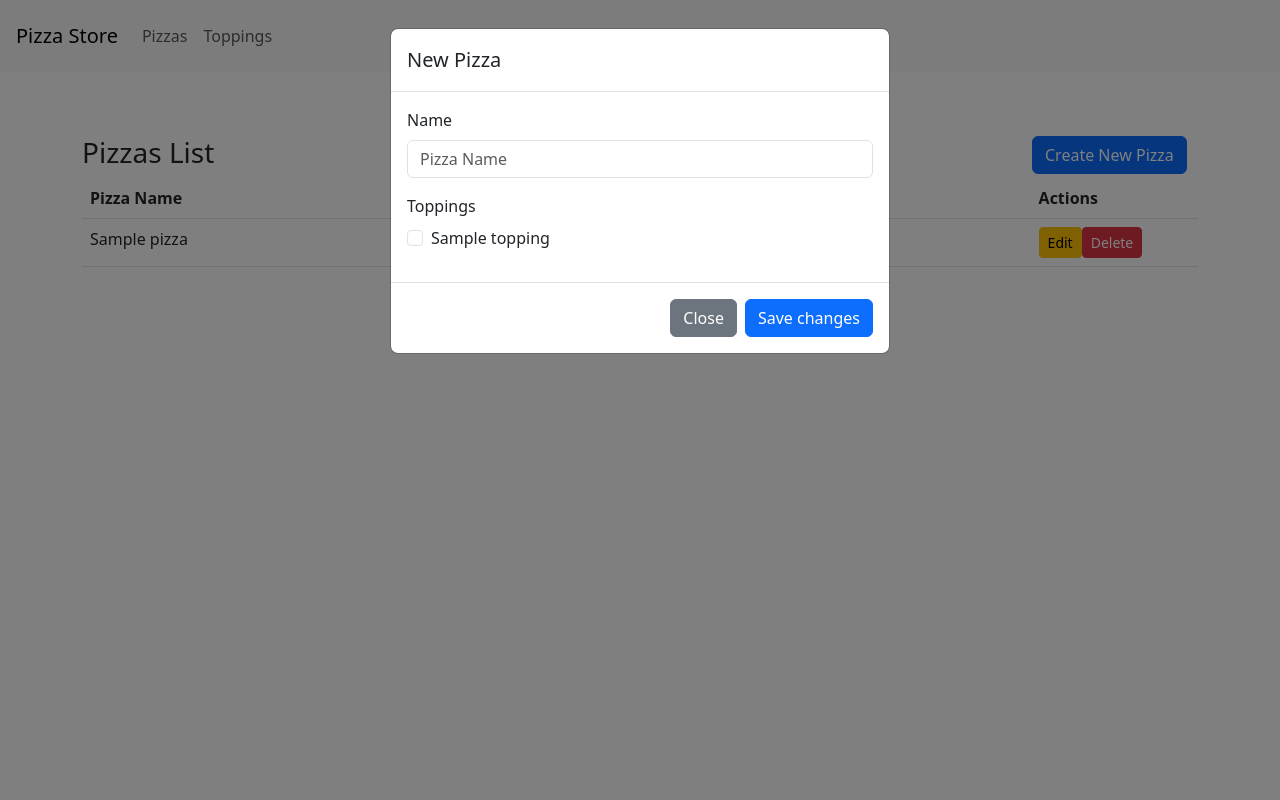
After one commit to aautrand/strongmind-app, a Flask app: page /pizzas in a window 1280 px wide, after a click on "Create New Pizza". The commit adds this page. Run offline with Flask 3, Linux system fonts and the light colour scheme; tables that the repository leaves empty hold one stand-in row (values such as "Sample post"); some libraries are stand-ins or nearby versions.

Commit message:
Adding implementation for pizza views

```diff
--- a/src/__init__.py
+++ b/src/__init__.py
@@ -1,7 +1,7 @@
 from flask import Flask, render_template
 
 from config import Config
-from src.controllers.api import pizza_api, toppings_api
+from src.controllers import pizza_api, toppings_api, pizza_views
 from src.extensions import db
 
 
@@ -14,6 +14,7 @@ def create_app(config_class=Config):
     # Register blueprints
     app.register_blueprint(toppings_api)
     app.register_blueprint(pizza_api)
+    app.register_blueprint(pizza_views)
 
     @app.route('/')
     def home():
--- a/src/controllers/__init__.py
+++ b/src/controllers/__init__.py
@@ -0,0 +1,3 @@
+from .api.pizza_api_controller import pizza_api
+from .api.topping_api_controller import toppings_api
+from .views.pizza_controller import pizza_views
--- a/src/controllers/views/pizza_controller.py
+++ b/src/controllers/views/pizza_controller.py
@@ -0,0 +1,36 @@
+import json
+
+from flask import Blueprint, render_template
+
+from src.extensions import db
+from src.models import Pizza, Topping
+from src.services import PizzaService, ToppingService
+
+pizza_views = Blueprint("pizza_views",
+                        __name__,
+                        template_folder="templates")
+
+pizza_service = PizzaService(db, Pizza, Topping)
+topping_service = ToppingService(db, Topping)
+
+
+@pizza_views.route("/pizzas", methods=["GET"])
+def get_pizza_list():
+    pizza_list = json.loads(pizza_service.get_pizzas_list().response[0])["pizzas"]
+
+    for pizza in pizza_list:
+        pizza["toppings_string"] = ', '.join([topping['name'] for topping in pizza["toppings"]])
+
+    toppings = json.loads(topping_service.get_toppings_list().response[0])["toppings"]
+
+    return render_template("pizza_list.html", pizza_list=pizza_list, toppings=toppings)
+
+
+@pizza_views.route("/pizzas/<int:pizza_id>", methods=["GET"])
+def get_pizza_by_id(pizza_id):
+
+    pizza = json.loads(pizza_service.get_pizza_by_id(pizza_id).response[0])["pizza"]
+    topping_ids = [topping['id'] for topping in pizza['toppings']]
+    toppings = json.loads(topping_service.get_toppings_list().response[0])["toppings"]
+
+    return render_template("pizza.html", pizza=pizza, toppings=toppings, topping_ids=topping_ids)
--- a/src/services/pizza_service.py
+++ b/src/services/pizza_service.py
@@ -69,20 +69,23 @@ class PizzaService:
         if not old_pizza:
             return jsonify(message=f"Pizza with id {pizza_id} does not exists"), 404
 
-        conflicting_pizza = self.pizza.query.filter_by(name=new_pizza_name).first()
+        if new_pizza_name != old_pizza.name:
+            conflicting_pizza = self.pizza.query.filter_by(name=new_pizza_name).first()
 
-        if conflicting_pizza:
-            return jsonify(message=f"Pizza with name {new_pizza_name} already exists"), 409
+            if conflicting_pizza:
+                return jsonify(message=f"Pizza with name {new_pizza_name} already exists"), 409
 
-        old_pizza.name = new_pizza_name
+            old_pizza.name = new_pizza_name
 
-        if new_toppings:
+        if new_toppings is not None:
             existing_toppings_count = self.toppings.query \
                 .filter(Topping.id.in_(new_toppings)) \
                 .count()
 
             if existing_toppings_count != len(new_toppings):
                 return jsonify(message=f"Some of the ingredients in this pizza are missing"), 400
+
+            old_pizza.toppings = []
 
             for topping_id in new_toppings:
                 topping = Topping.query.filter_by(id=topping_id).first()
--- /dev/null
+++ b/src/static/js/scripts.js
@@ -0,0 +1,89 @@
+$(document).ready(function() {
+
+    $("#saveChanges").click(function(e) {
+        e.preventDefault();
+
+        var toppings = [];
+        $("input:checkbox[name=toppings]:checked").each(function(){
+            toppings.push($(this).val());
+        });
+
+        var pizzaData = {
+            name: $("#pizzaName").val(),
+            toppings: toppings
+        }
+
+        $.ajax({
+            url: '/api/pizzas',
+            type: 'POST',
+            contentType: 'application/json',
+            data: JSON.stringify(pizzaData),
+            dataType: 'json',
+            success: function (data) {
+                $('#newPizzaModal').modal('hide');
+                $("#pizzaName").val('');
+                $("input:checkbox[name=toppings]:checked").each(function(){
+                    $(this).prop('checked', false);
+                });
+                location.reload();
+            },
+            error: function (xhr, status, error) {
+                alert("Failed to create pizza: " + xhr.responseText);
+            }
+        });
+    });
+
+    $("#updatePizza").click(function(e) {
+        e.preventDefault();
+        var pizzaId = $("#pizzaId").val();
+
+        var toppings = [];
+        $("input:checkbox[name=toppings]:checked").each(function(){
+            toppings.push($(this).val());
+        });
+
+        var pizzaData = {
+            name: $("#pizzaName").val(),
+            toppings: toppings
+        }
+
+        $.ajax({
+            url: '/api/pizzas/'+pizzaId,
+            type: 'PUT',
+            contentType: 'application/json',
+            data: JSON.stringify(pizzaData),
+            dataType: 'json',
+            success: function(data) {
+                location.reload();
+            },
+            error: function (xhr, status, error) {
+                alert("Failed to create pizza: " + xhr.responseText["message"]);
+            }
+        });
+    });
+
+    $(".deletePizza").click(function(e) {
+        e.preventDefault();
+        var pizzaId = $(this).data('pizza-id');
+
+        $.ajax({
+            url: '/api/pizzas/'+pizzaId,
+            type: 'DELETE',
+            contentType: 'application/json',
+            dataType: 'json',
+            success: function(data) {
+                location.reload();
+            },
+            error: function (xhr, status, error) {
+                alert("Failed to delete pizza: " + xhr.responseText["message"]);
+            }
+        });
+    });
+
+    $('#newPizzaModal').on('hidden.bs.modal', function () {
+        $("#pizzaName").val('');
+        $("input:checkbox[name=toppings]:checked").each(function(){
+            $(this).prop('checked', false);
+        });
+    });
+});
--- a/src/templates/index.html
+++ b/src/templates/index.html
@@ -2,13 +2,42 @@
 <html lang="en">
 <head>
     <meta charset="UTF-8">
+    <meta name="viewport" content="width=device-width, initial-scale=1">
     <title>Alan's Pizza Place</title>
+    <link href="https://cdn.jsdelivr.net/npm/bootstrap@5.3.0/dist/css/bootstrap.min.css" rel="stylesheet" integrity="sha384-9ndCyUaIbzAi2FUVXJi0CjmCapSmO7SnpJef0486qhLnuZ2cdeRhO02iuK6FUUVM" crossorigin="anonymous">
     {% block header %}
     {% endblock %}
 </head>
 <body>
-    <h1>Alan's Pizza Place</h1>
-    {% block content %}
-    {% endblock %}
+    <nav class="navbar navbar-expand-lg navbar-light bg-light p-3">
+        <a class="navbar-brand" href="{{ url_for('pizza_views.get_pizza_list')}}">Pizza Store</a>
+        <button class="navbar-toggler" type="button" data-toggle="collapse" data-target="#navbarNav" aria-controls="navbarNav" aria-expanded="false" aria-label="Toggle navigation">
+            <span class="navbar-toggler-icon"></span>
+        </button>
+        <div class="collapse navbar-collapse" id="navbarNav">
+            <ul class="navbar-nav">
+                <li class="nav-item">
+                    <a class="nav-link" href="{{ url_for('pizza_views.get_pizza_list')}}">Pizzas</a>
+                </li>
+                <li class="nav-item">
+                    <a class="nav-link" href="#">Toppings</a>
+                </li>
+            </ul>
+        </div>
+    </nav>
+    <div class="container mt-3">
+        <div aria-label="breadcrumb mt-5">
+            <ol class="breadcrumb">
+                {% block nav_block %}
+                {% endblock %}
+            </ol>
+        </div>
+        {% block content %}
+        {% endblock %}
+    </div>
+    <script src="https://cdn.jsdelivr.net/npm/bootstrap@5.3.0/dist/js/bootstrap.bundle.min.js" integrity="sha384-geWF76RCwLtnZ8qwWowPQNguL3RmwHVBC9FhGdlKrxdiJJigb/j/68SIy3Te4Bkz" crossorigin="anonymous"></script>
+    {% block scripts %}
+
+    {% endblock%}
 </body>
 </html>
--- /dev/null
+++ b/src/templates/pizza_list.html
@@ -0,0 +1,98 @@
+{% extends "index.html" %}
+{% block header %}
+<style>
+    .small-col {
+        width: 15%;
+    }
+</style>
+{% endblock %}
+
+
+{% block content %}
+    <!-- Modal -->
+    <div class="modal fade" id="newPizzaModal" tabindex="-1" role="dialog" aria-labelledby="newPizzaModal" aria-hidden="true">
+        <div class="modal-dialog" role="document">
+            <div class="modal-content">
+                <div class="modal-header">
+                    <h5 class="modal-title" id="createPizzaModalLabel">New Pizza</h5>
+                </div>
+
+                <div class="modal-body">
+                    <form id="pizzaForm">
+                        <div class="col">
+                            <div class="mb-3">
+                                <label for="pizzaName" class="form-label">Name</label>
+                                <input type="text" class="form-control" id="pizzaName" placeholder="Pizza Name" name="pizzaName">
+                            </div>
+                        </div>
+
+                        <div class="col">
+                            <div class="mb-3">
+                                <label for="toppings" class="form-label">Toppings</label>
+                                {% for topping in toppings %}
+                                    <div class="form-check">
+                                        <input class="form-check-input" type="checkbox" value="{{ topping['id'] }}" id="topping{{ topping['id'] }}" name="toppings">
+                                        <label class="form-check-label" for="topping{{ topping['id'] }}">
+                                        {{ topping['name'] }}
+                                        </label>
+                                    </div>
+                                {% endfor %}
+                            </div>
+                        </div>
+                    </form>
+                </div>
+
+                <div class="modal-footer">
+                    <button type="button" class="btn btn-secondary" data-dismiss="modal">Close</button>
+                    <button type="button" class="btn btn-primary" id="saveChanges">Save changes</button>
+                </div>
+            </div>
+        </div>
+    </div>
+
+
+
+    <div class="mt-5">
+        <div class="row">
+            <div class="col-10">
+                <p class="h3">Pizzas List</p>
+            </div>
+            <div class="col-2">
+                <button type="button" class="btn btn-primary" data-toggle="modal" data-target="#newPizzaModal">
+                  Create New Pizza
+                </button>
+            </div>
+        </div>
+
+        <table class="table">
+            <thead class="thead-dark">
+                <tr>
+                  <th>Pizza Name</th>
+                  <th>Ingredients</th>
+                  <th class="small-col">Actions</th>
+                </tr>
+            </thead>
+            <tbody class="mt-2">
+                {% for pizza in pizza_list %}
+                <tr>
+                    <td>{{ pizza['name'] }}</td>
+                    <td>{{ pizza['toppings_string'] }}</td>
+                    <td class="d-flex">
+                        <form action="{{ url_for('pizza_views.get_pizza_by_id', pizza_id=pizza.id) }}">
+                            <button class="btn btn-warning btn-sm">Edit</button>
+                        </form>
+                        <button class="btn btn-danger btn-sm deletePizza" data-pizza-id="{{ pizza['id'] }}">Delete</button>
+                    </td>
+                </tr>
+                {% endfor %}
+            </tbody>
+        </table>
+    </div>
+{% endblock %}
+
+{% block scripts %}
+<script src="https://ajax.googleapis.com/ajax/libs/jquery/3.6.4/jquery.min.js"></script>
+<script src="https://cdnjs.cloudflare.com/ajax/libs/popper.js/1.14.7/umd/popper.min.js"></script>
+<script src="https://stackpath.bootstrapcdn.com/bootstrap/4.3.1/js/bootstrap.min.js"></script>
+<script src="{{url_for('static', filename='js/scripts.js')}}"></script>
+{% endblock%}
```
Also changed, not shown: src/templates/pizza.html (added, +51 -0 lines).
